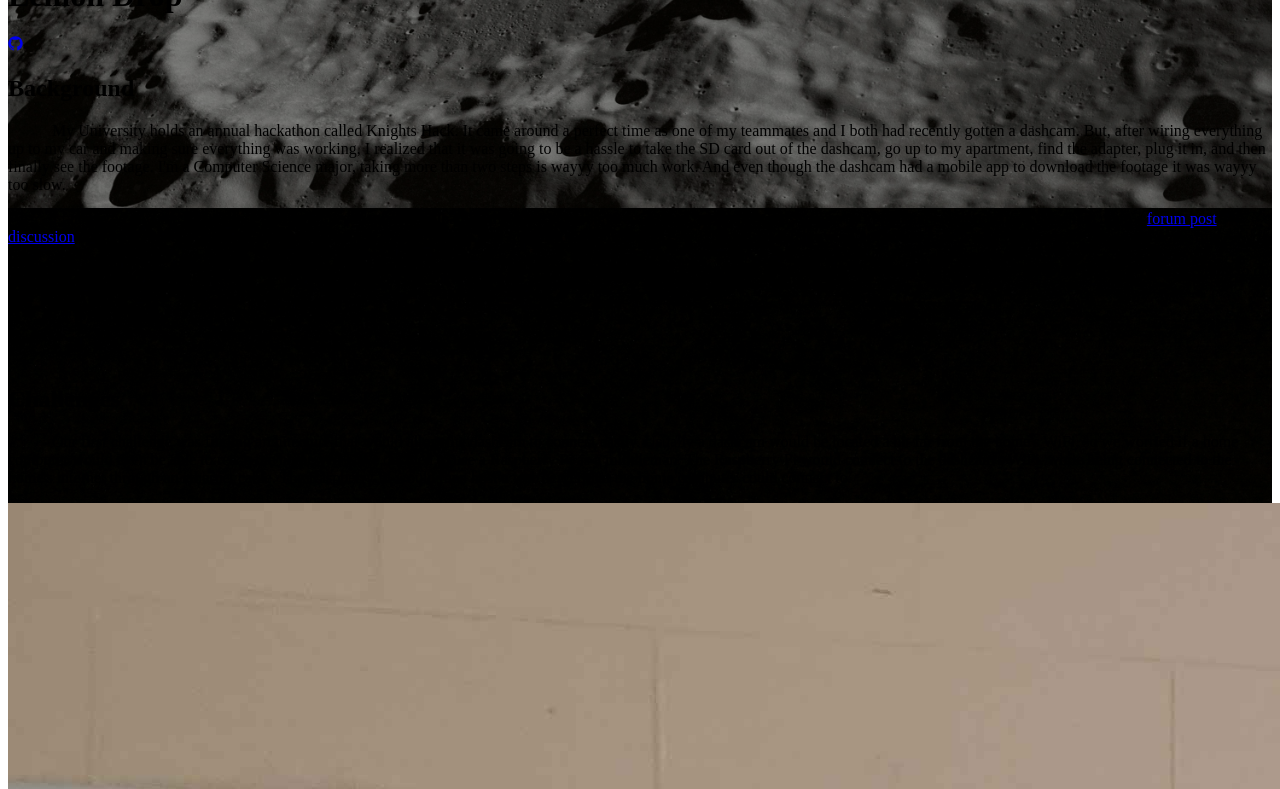
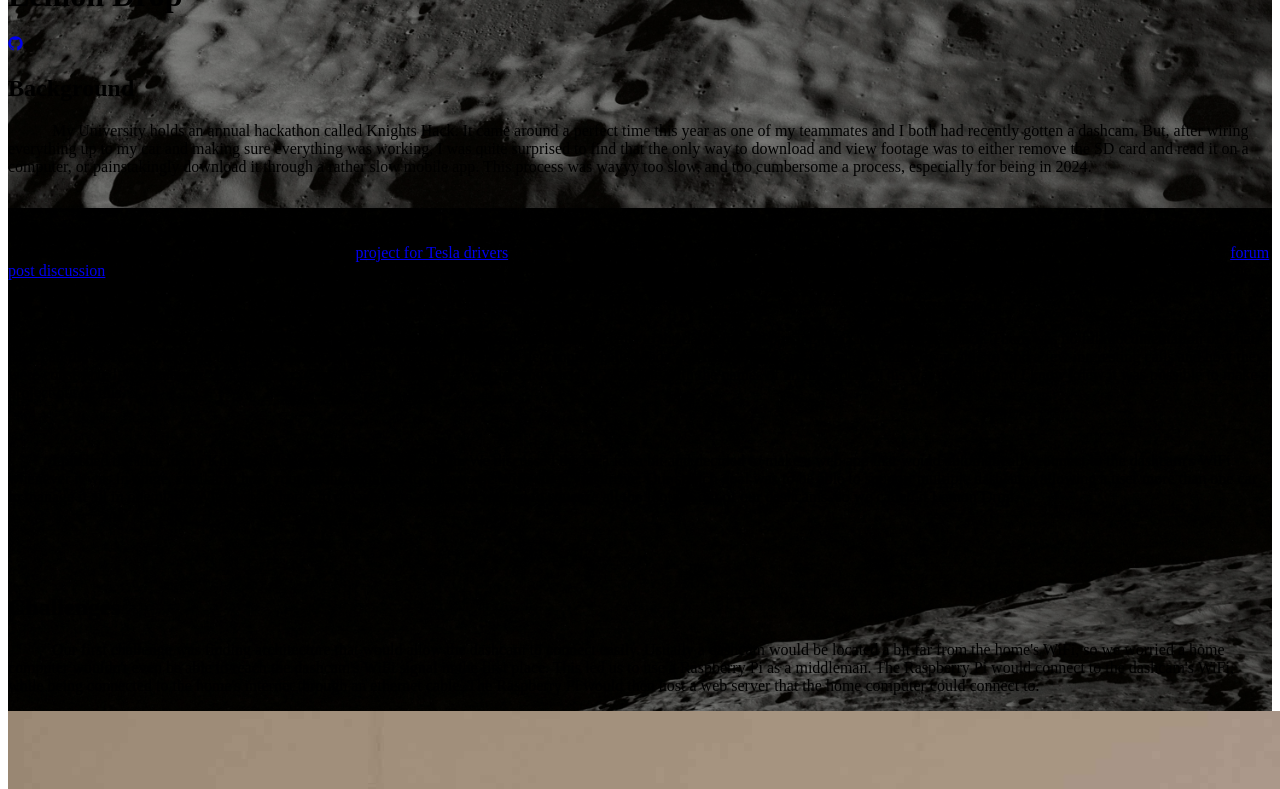
Before and after one commit to vesmor/vesmor.github.io, a Next.js app: page /Projects/ProjectPages/LemonDrop in a window 1280 px wide. Shown: the part 1080-1869 px from the top of the page. Built offline with nearby package versions, Linux system fonts and the light colour scheme.

Commit message:
edited text for lemon drop

```diff
--- a/src/pages/Projects/ProjectPages/LemonDrop.tsx
+++ b/src/pages/Projects/ProjectPages/LemonDrop.tsx
@@ -25,15 +25,20 @@ export default function LemonDrop() {
                 <div className="mb-4">
                     <h2 className="text-2xl font-semibold mb-2">Background</h2>
                     <p>
-                       My University holds an annual hackathon called Knights Hack. It came around a perfect time as one of my teammates and I both had recently gotten a dashcam. But, after wiring everything up to my car and making sure everything was working, I realized that it was going to be a hassle to take the SD card out of the dashcam, go up to my apartment, find the adapter, plug it in, and then finally see the footage. I'm a Computer Science major, taking more than two steps is wayyy too much work. And even though the dashcam had a mobile app to download the footage it was wayyy too slow.
+                       My University holds an annual hackathon called Knights Hack. It came around a perfect time this year as one of my teammates and I both had recently gotten a dashcam. But, after wiring everything up to my car and making sure everything was working, I was quite surprised to find that the only way to download and view footage was to either remove the SD card and read it on a computer, or painstakingly download it through a rather slow mobile app. This process was wayyy too slow, and too cumbersome a process, especially for being in 2024.
                     </p>
+                    <br/>
                     <p>
-                        I fantasized day and night about having a fairy magically uploading the dashcam footage straight to my computer as soonm as I got home, until one day I stumbled upon a <a href="https://dashcamtalk.com/forum/threads/how-to-access-the-a129-over-wi-fi-without-the-viofo-app.37279/" target="_blank" rel="noopener noreferrer">forum post discussion</a> about my model of dashcam. I learned that the dashcam had a wifi module that could be accessed through a web browser. I was ecstatic. I could finally make my dream come true.
+                        Always looking to tinker with things, I proceeded to go home and see if there were any third-party services that would allow me to write a quick script that automatically upload footage once the dashcam arrived home. I got jealous when I saw a <a href="https://github.com/marcone/teslausb" target="_blank" rel="noopener noreferrer">project for Tesla drivers</a> who had a plug and play utility, but saw nothing that pertained to my situation. Until one day I stumbled upon a <a href="https://dashcamtalk.com/forum/threads/how-to-access-the-a129-over-wi-fi-without-the-viofo-app.37279/" target="_blank" rel="noopener noreferrer">forum post discussion</a> about my model of dashcam. I learned that the dashcam had a wifi module that could be accessed through a web browser. I was ecstatic. I could finally make my dream come true.
                     </p>
+                    <br/>
                     <p>
-                        I pitched the idea to my team and they were all in. We decided to make a web app that would connect to multiple dashcam's WiFi and automically download the footage. We were going to do it in 36 hours. We called it Lemon Drop.
+                        As the weeks led up to the hackathon, I started playing around with sending procedure calls to the dashcam and parsing the XML it returned back. There was no full documentation of what each call did so I decided to run the dashcam's mobile app companion through a decompiler called Jadx and tried to find any useful API calls. I was able to find a few interesting calls and how they were constructed, for example "192.xxx.x.xxx/?custom=1&cmd=3015" would send back an XML file with the names of all the videos. This was exciting and I know knew it was possible to make a project out of this.
                     </p>
-
+                    <br/>
+                    <p>
+                        I pitched the idea to my Knights Hack team and they were all in. We discussed the idea for a bit and decided to make a web app that would automatically connect to the dashcam's WiFi whenever it was in range, similar to how your phone connects to your home WiFi when you arrive. Our stretch goal was to be able to support multiple dashcams allowing a user more than one car to manage it all in one place. With just 36 hours to do, we were all in. We wanted to squeeze all the footage out of our dashcams, so we called it Lemon Drop.
+                    </p>
                     <br/>
 
                     <p>
@@ -55,7 +60,7 @@ export default function LemonDrop() {
                 <div className="mb-4">
                     <h2 className="text-2xl font-semibold mb-2">Challenges</h2>
                     <p>
-                        Our first challenge was finding architecture that would allow the dashcam to connect easily. Usually a dashcam would be located a bit far from the home's WiFi, so we worried if a home computer would even be able to reach the home WiFi. We decided to use a Raspberry Pi as a middleman. The Raspberry Pi would connect to the dashcam's WiFi, while being connected to the home's internet through an ethernet cable. The Raspberry Pi would then host a web server that the home computer could connect to.
+                        Our first challenge was finding architecture that would allow the dashcam to connect easily. Usually a dashcam would be located a bit far from the home's WiFi, so we worried a home computer wouldn't even be able to reach the dashcam's WiFi signal in the first place. This led us to use a Raspberry Pi as a middleman. The Raspberry Pi would connect to the dashcam's WiFi, while being connected to the home's internet through an ethernet cable. The Raspberry Pi would then host a web server that the home computer could connect to.
                     </p>
                     <div className="flex flex-col items-center mt-4">
                         <img src='/assets/images/lemon_drop/whiteboard-planning.jpg' alt='Whiteboard Architecture Planning' className='h-[50%] w-[50%] rounded'/>
@@ -96,7 +101,7 @@ export default function LemonDrop() {
                             <img src='/assets/images/lemon_drop/switch-dashcams.jpg' alt='Screencap of the ability to switch dashcams' className='h-[10%] w-[40%] rounded'/>
                             <img src='/assets/images/lemon_drop/manage-footage.jpg' alt='Screencap of the ability to manage your footage' className='h-[10%] w-[40%] rounded'/>
                         </div>
-                        <i>Phew, I'm so happy I won't have to walk back to my car for the footage now</i>
+                        <i>I can successfully say we dragged dashcam tech into the modern era</i>
                     </div>
 
 
@@ -107,7 +112,10 @@ export default function LemonDrop() {
                 <div className="mb-4">
                     <h2 className="text-2xl font-semibold mb-2">What's Next?</h2>
                     <p>
-                        After I finish this website and gather some more free time, I plan to continue working on Lemon Drop. I want to make the web app more user-friendly and intuitive. We also ran into some issues with the Raspberry Pi's WiFi connection being slow that I want to fix. I want to see if I can increase the speed at which the footage is downloaded.
+                        After I finish this website and gather some more free time, I plan to continue working on Lemon Drop. I want to make the web app more user-friendly and intuitive. We also ran into some issues with the Raspberry Pi's WiFi connection being slow that I want to optimize.
+                    </p>
+                    <p>
+                        I also hope in the future to allow the software to be able to connect to any WiFi enabled dashcam, and not just the model that we had. I'd also like the ability to make our program modular enough to be able to run on any computer, as a wider audience may not have a Raspberry Pi lying around.
                     </p>
                 </div>
 
```
